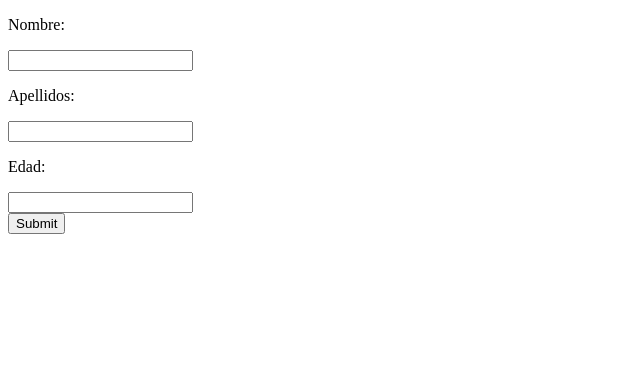
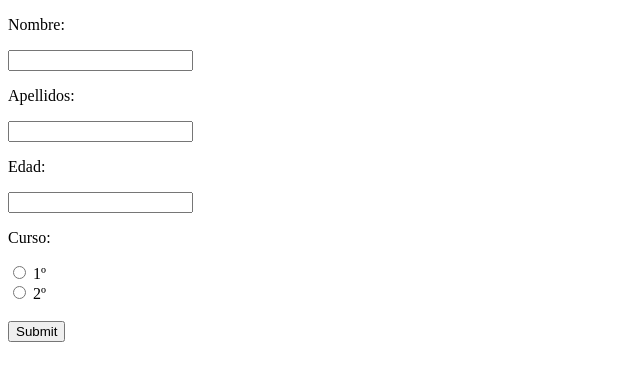
Before and after one commit to 3st3fanyaOM/PHP, a PHP site: page /formulario.html in a window 1280 px wide. Shown: the top 381 px of the page, without its empty margins (0-640 px from the left). Run offline with PHP 8.4, Linux system fonts and the light colour scheme.

Commit message:
08102024

```diff
--- a/formularios/formulario.html
+++ b/formularios/formulario.html
@@ -1,21 +1,25 @@
 <!DOCTYPE html>
 <html lang="es">
-<head>
-    <meta charset="UTF-8">
-    <meta name="viewport" content="width=device-width, initial-scale=1.0">
+  <head>
+    <meta charset="UTF-8" />
+    <meta name="viewport" content="width=device-width, initial-scale=1.0" />
     <title>Document</title>
-</head>
-<body>
+  </head>
+  <body>
+    <form action="otro.php" method="POST">
+      <p>Nombre:</p>
+      <input type="text" name="nombre" />
+      <p>Apellidos:</p>
+      <input type="text" name="apellidos" />
+      <p>Edad:</p>
+      <input type="number" name="edad" /><br />
+      <p>Curso:</p>
+      <input type="radio" id="idPrimero" name="curso" value="1º" />
+      <label for="primero">1º</label><br />
+      <input type="radio" id="idSegundo" name="curso" value="2º" />
+      <label for="segundo">2º</label><br /><br />
 
-<form action="otro.php" method="POST" >
-    <p>Nombre:</p>
-    <input type="text" name="nombre">
-    <p>Apellidos:</p>
-    <input type="text" name="apellidos">
-    <p>Edad:</p>
-    <input type="number" name="edad"><br>
-    <input type="submit" name="Enviar">
-</form>
-
-</body>
+      <input type="submit" name="Enviar" /><br />
+    </form>
+  </body>
 </html>
```
Also changed, not shown: formularios/otro.php (+5 -3 lines).
